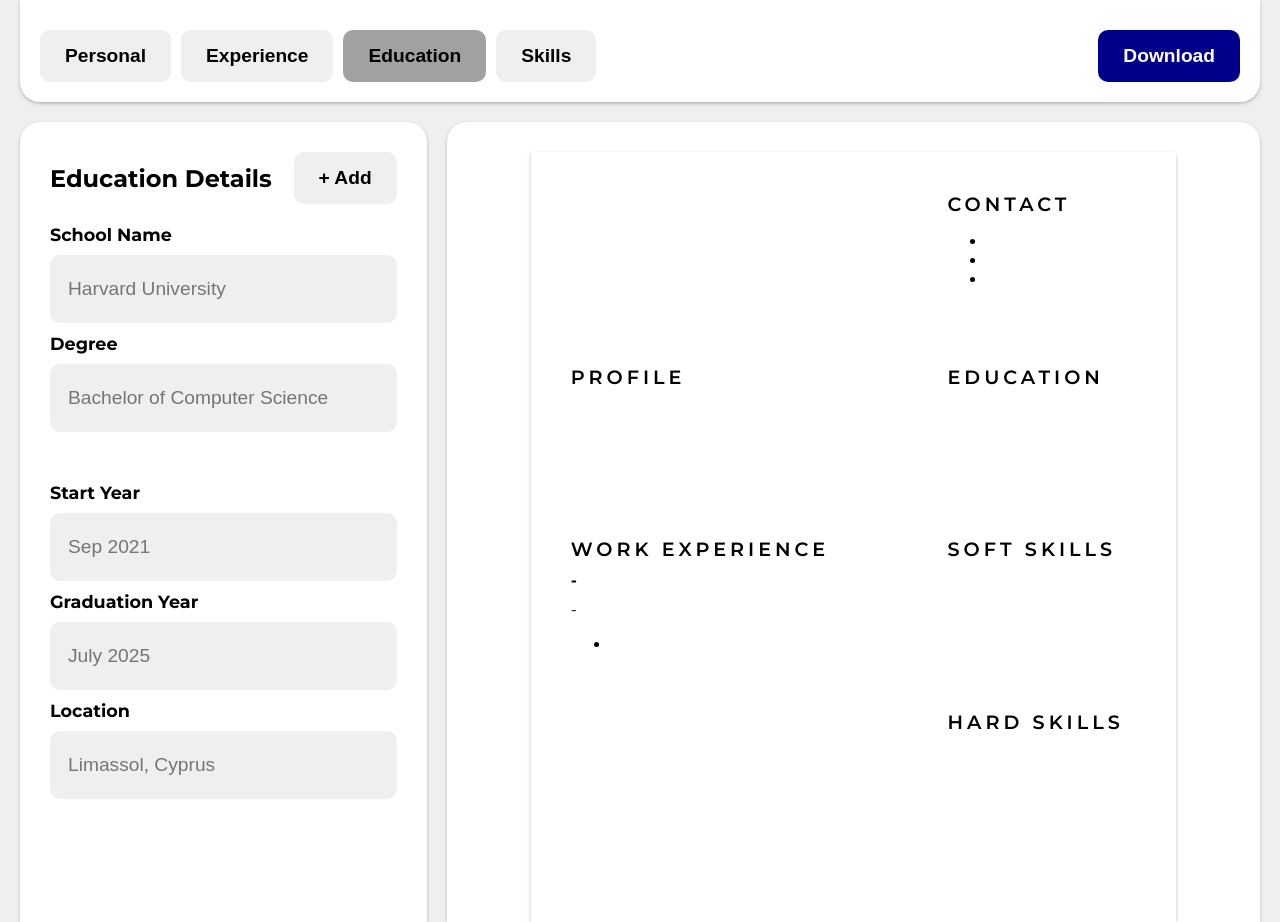
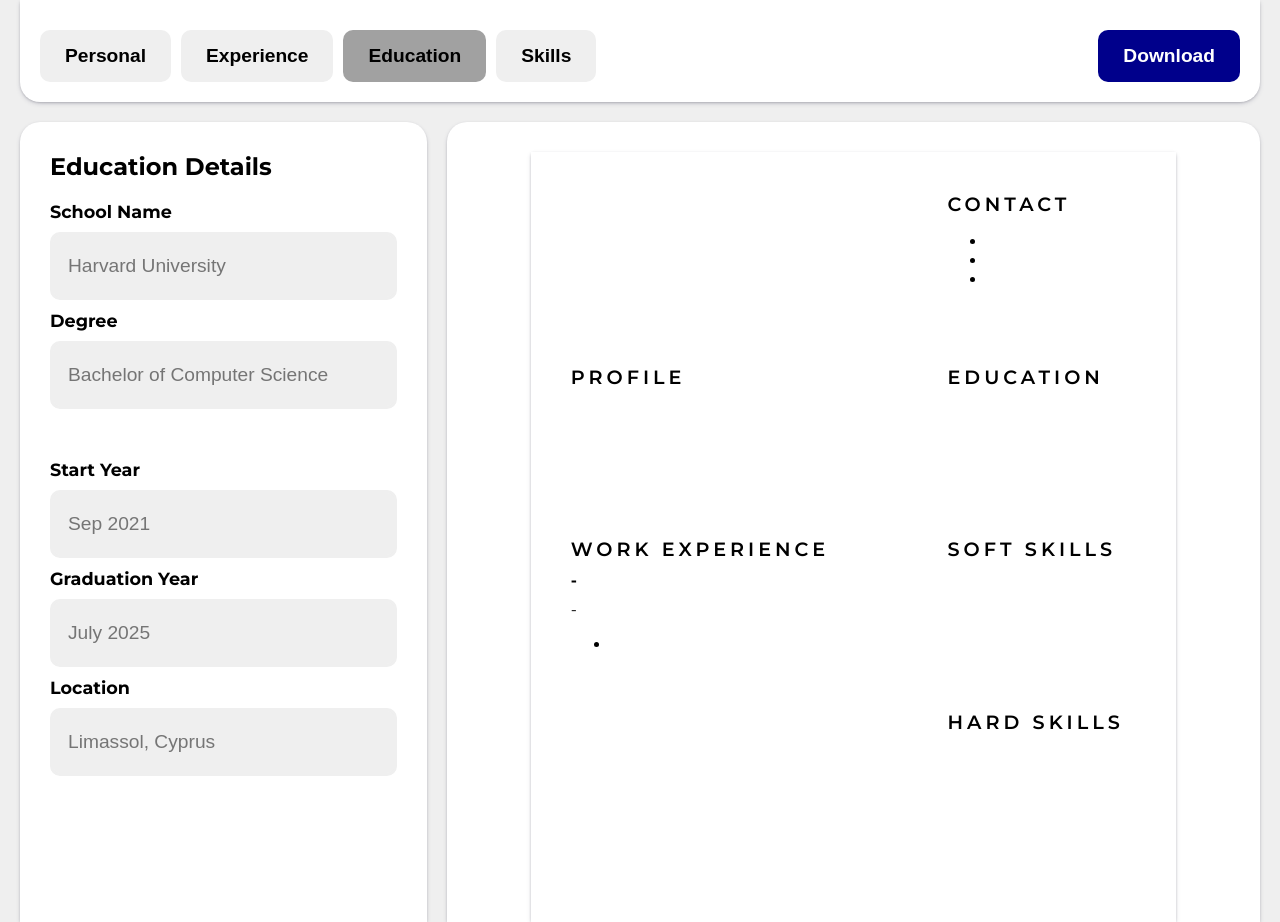
Before and after one commit to ArtemiiHH/cv-builder, a React (Vite) app: page / in a window 1280 px wide. Both pictures are taken after a click on the button "Education". Built offline with nearby package versions, Linux system fonts and the light colour scheme.

Commit message:
Remove buttons from education and skills tabs

```diff
--- a/src/components/EducationTab.jsx
+++ b/src/components/EducationTab.jsx
@@ -3,7 +3,6 @@ export default function EducationTab() {
     <>
       <div className="form-navigation">
         <h1 className="form-title">Education Details</h1>
-        <button className="add-button">+ Add</button>
       </div>
       <form>
         <div className="input-group">
--- a/src/components/SkillsTab.jsx
+++ b/src/components/SkillsTab.jsx
@@ -3,7 +3,6 @@ export default function SkillsTab() {
     <>
       <div className="form-navigation">
         <h1 className="form-title">Skills</h1>
-        <button className="add-button">+ Add</button>
       </div>
       <form>
         <div className="input-group">
```
